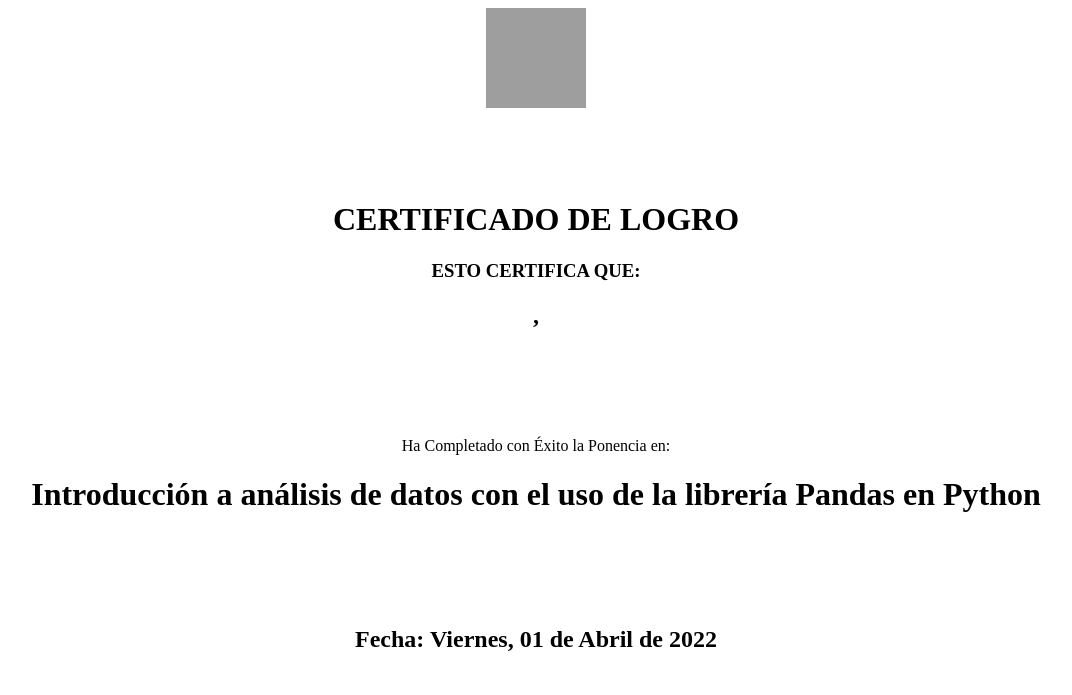
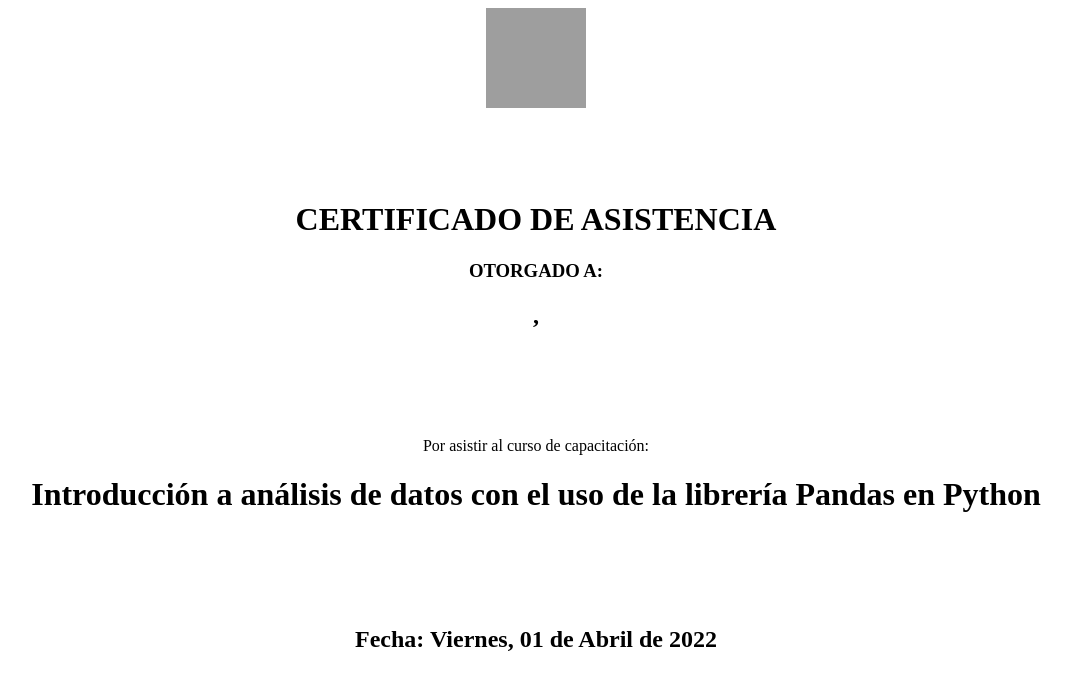
Before and after one commit to speed1test/certificategenerator, a Django app: template app/templates/certificado/certificado.html in a window 1280 px wide. Shown: the top 695 px of the page, without its empty margins (104-1176 px from the left). Run offline with Django 4.2, Linux system fonts and the light colour scheme; the template is opened without the code that fills it, so the values that code supplies are empty; grey boxes are pictures that could not be loaded.

Commit message:
mejoras en certificado

```diff
--- a/app/templates/certificado/certificado.html
+++ b/app/templates/certificado/certificado.html
@@ -41,14 +41,14 @@
     	<br>
     	<br>
     	<br>
-        <h1>CERTIFICADO DE LOGRO</h1>
-        <h3>ESTO CERTIFICA QUE:</h3>
+        <h1>CERTIFICADO DE ASISTENCIA</h1>
+        <h3>OTORGADO A:</h3>
         <h2>{{nombre}}, {{apellido}}</h2>
         <br>
     	<br>
     	<br>
     	<br>
-        <p style="text-align: center;">Ha Completado con Éxito la Ponencia en: </p>
+        <p style="text-align: center;">Por asistir al curso de capacitación: </p>
         <h1>Introducción a análisis de datos con el uso de la librería Pandas en Python</h1>
         <br>
     	<br>
```
